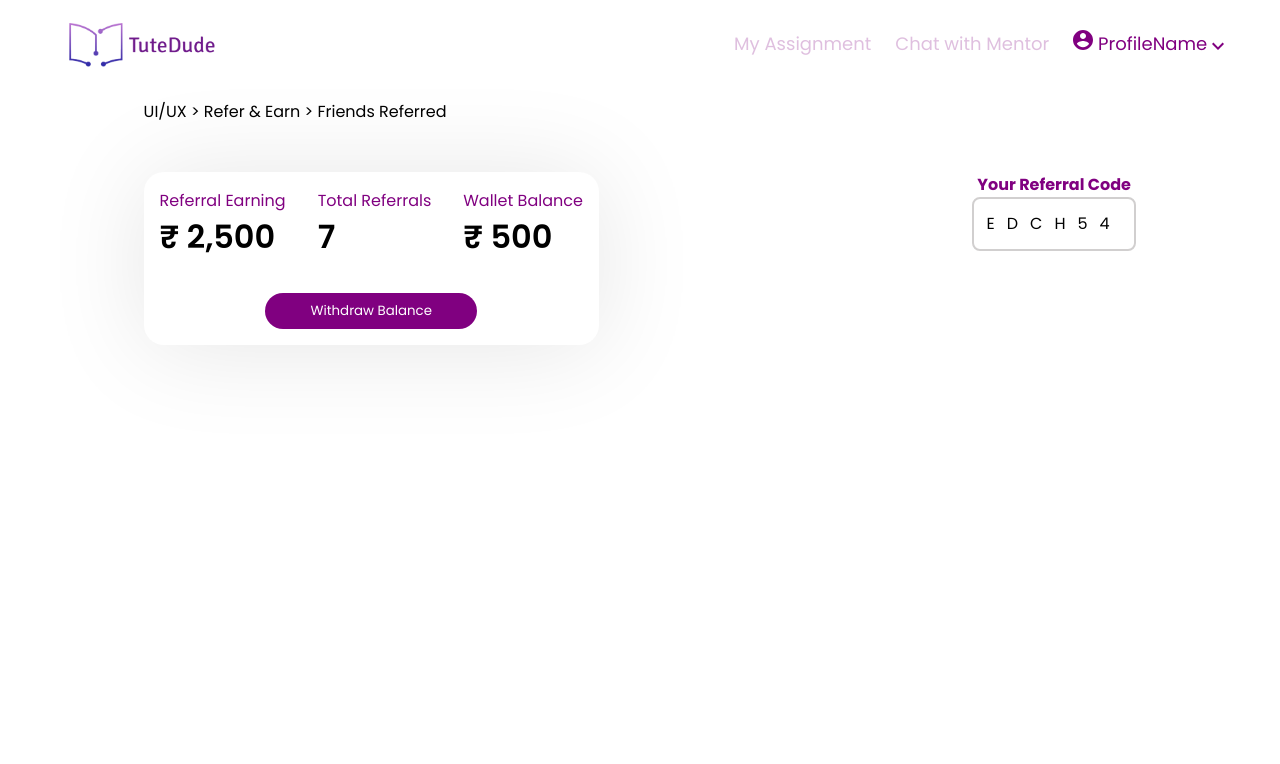
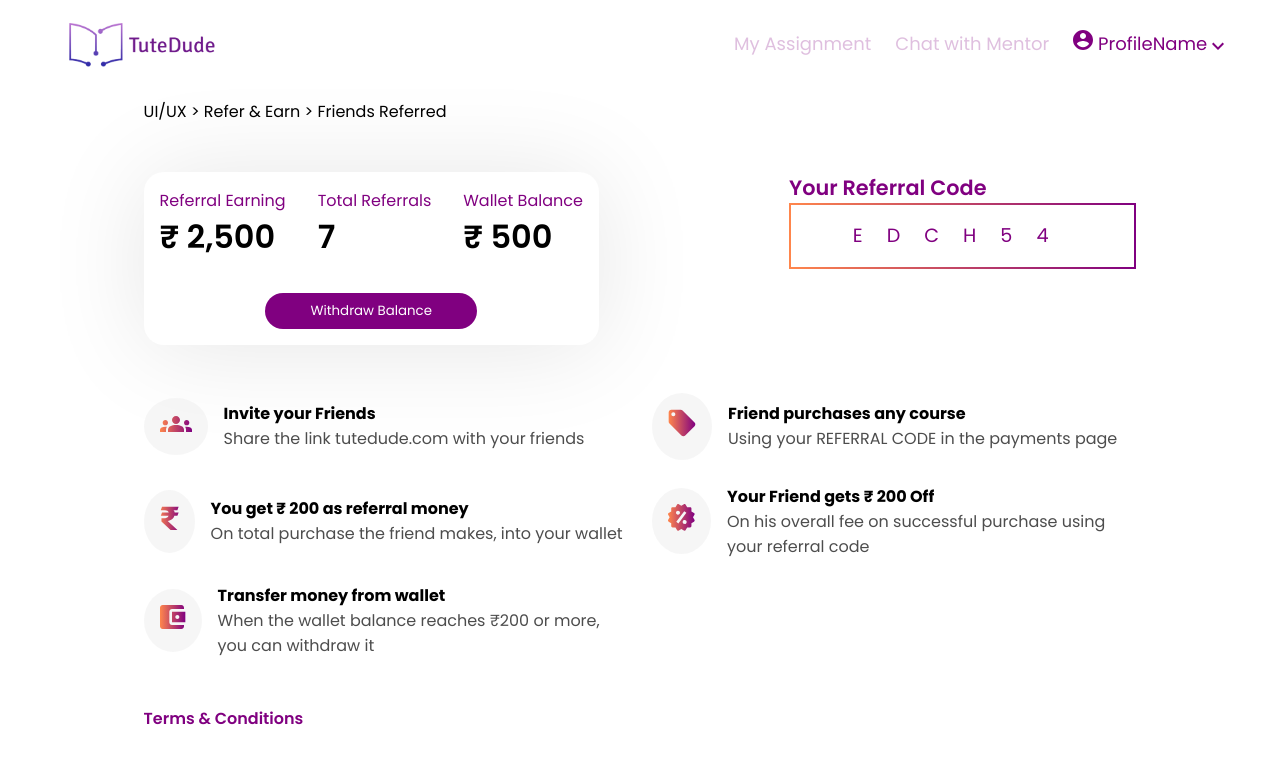
Before and after one commit to ch-mubarak/tutedude, a React (Create React App) app: page / in a window 1280 px wide. Shown: the top 764 px of the page. Built offline with nearby package versions, Linux system fonts and the light colour scheme.

Commit message:
finish desktop page

```diff
--- /dev/null
+++ b/src/components/BigReferralCode/BigReferralCode.css
@@ -0,0 +1,26 @@
+.big-referral-code {
+  display: flex;
+  width: 35%;
+  flex-direction: column;
+}
+
+.big-referral-code > h3 {
+  color: #800080;
+  font-weight: 600;
+  font-size: 1.3rem;
+}
+
+.big-referral-code > div {
+  padding: 1rem;
+  font-weight: 500;
+  border: 2px solid;
+  border-image: linear-gradient(270deg, #800080 0%, #ff864c 100%) 1;
+}
+.big-referral-code > div > p {
+  text-align: center;
+  line-height: 30px;
+  font-size: 1.2rem;
+  color: #800080;
+  font-weight: 500;
+  letter-spacing: 1.5rem;
+}
--- /dev/null
+++ b/src/components/BigReferralCode/BigReferralCode.jsx
@@ -0,0 +1,15 @@
+import React from "react";
+import "./BigReferralCode.css"
+
+const BigReferralCode = () => {
+  return (
+    <div className="big-referral-code">
+      <h3>Your Referral Code</h3>
+      <div>
+        <p>EDCH54</p>
+      </div>
+    </div>
+  );
+};
+
+export default BigReferralCode;
--- a/src/components/HowDoesItWork/HowDoesItWork.css
+++ b/src/components/HowDoesItWork/HowDoesItWork.css
@@ -0,0 +1,7 @@
+.how-does-it-work {
+  display: grid;
+  grid-template-columns: repeat(2, 1fr); /* 2 columns with equal width */
+  grid-template-rows: repeat(3, auto); /* 3 rows with variable height */
+  grid-auto-flow: column; /* arrange items in columns*/
+  grid-gap: 1.5rem /* gap between cells */
+}
--- a/src/components/HowDoesItWork/HowDoesItWork.jsx
+++ b/src/components/HowDoesItWork/HowDoesItWork.jsx
@@ -0,0 +1,15 @@
+import React from "react";
+import instructions from "../../Data/instructions";
+import Instruction from "../Instruction/Instruction";
+import "./HowDoesItWork.css"
+const HowDoesItWork = () => {
+  return (
+    <div className="how-does-it-work">
+      {instructions.map((item) => {
+        return <Instruction key={item.id} data={item} />;
+      })}
+    </div>
+  );
+};
+
+export default HowDoesItWork;
--- /dev/null
+++ b/src/components/Instruction/Instruction.css
@@ -0,0 +1,22 @@
+.instruction {
+  display: flex;
+  align-items: center;
+  flex-direction: row;
+  gap: 1rem;
+}
+
+.instruction > div:first-child {
+  padding: 1rem;
+  border-radius: 50%;
+  background: rgba(217, 217, 217, 0.25);
+}
+
+.instruction > div > h5 {
+  font-size: 1rem;
+}
+
+.instruction > div > p {
+  font-size: 1rem;
+  font-weight: 400;
+  color: #4d4d4d;
+}
--- /dev/null
+++ b/src/components/Instruction/Instruction.jsx
@@ -0,0 +1,16 @@
+import React from "react";
+import { ReactSVG } from "react-svg";
+import "./Instruction.css";
+const Instruction = ({ data }) => {
+  return (
+    <div className="instruction">
+      <ReactSVG src={data?.icon} />
+      <div>
+        <h5>{data?.title}</h5>
+        <p>{data?.desc}</p>
+      </div>
+    </div>
+  );
+};
+
+export default Instruction;
--- a/src/components/ReferralCode/ReferralCode.css
+++ b/src/components/ReferralCode/ReferralCode.css
@@ -4,6 +4,7 @@
 
 .referral-code > h3 {
   color: #800080;
+  font-weight: 400;
   font-size: 1rem;
 }
 
--- a/src/pages/ReferAndEarn/ReferAndEarn.jsx
+++ b/src/pages/ReferAndEarn/ReferAndEarn.jsx
@@ -1,7 +1,9 @@
 import React from "react";
+import BigReferralCode from "../../components/BigReferralCode/BigReferralCode";
 import BreadCrump from "../../components/BreadCrump/BreadCrump";
 import Earning from "../../components/Earning/Earning";
-import ReferralCode from "../../components/ReferralCode/ReferralCode";
+import HowDoesItWork from "../../components/HowDoesItWork/HowDoesItWork";
+import TermsAndConditions from "../../components/TermsAndConditions/TermsAndConditions";
 import "./ReferAndEarn.css";
 
 const ReferAndEarn = () => {
@@ -10,8 +12,10 @@ const ReferAndEarn = () => {
       <BreadCrump />
       <section>
         <Earning />
-        <ReferralCode />
+        <BigReferralCode />
       </section>
+      <HowDoesItWork />
+      <TermsAndConditions />
     </div>
   );
 };
```
